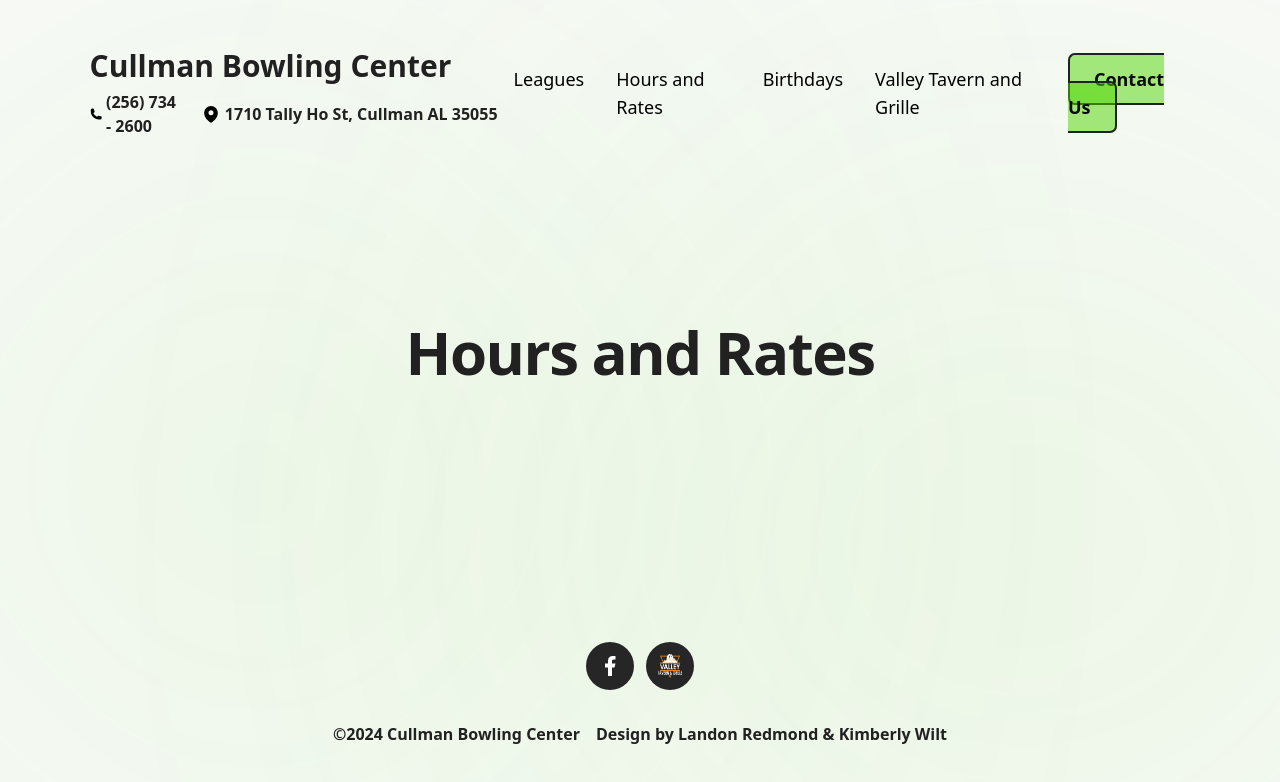
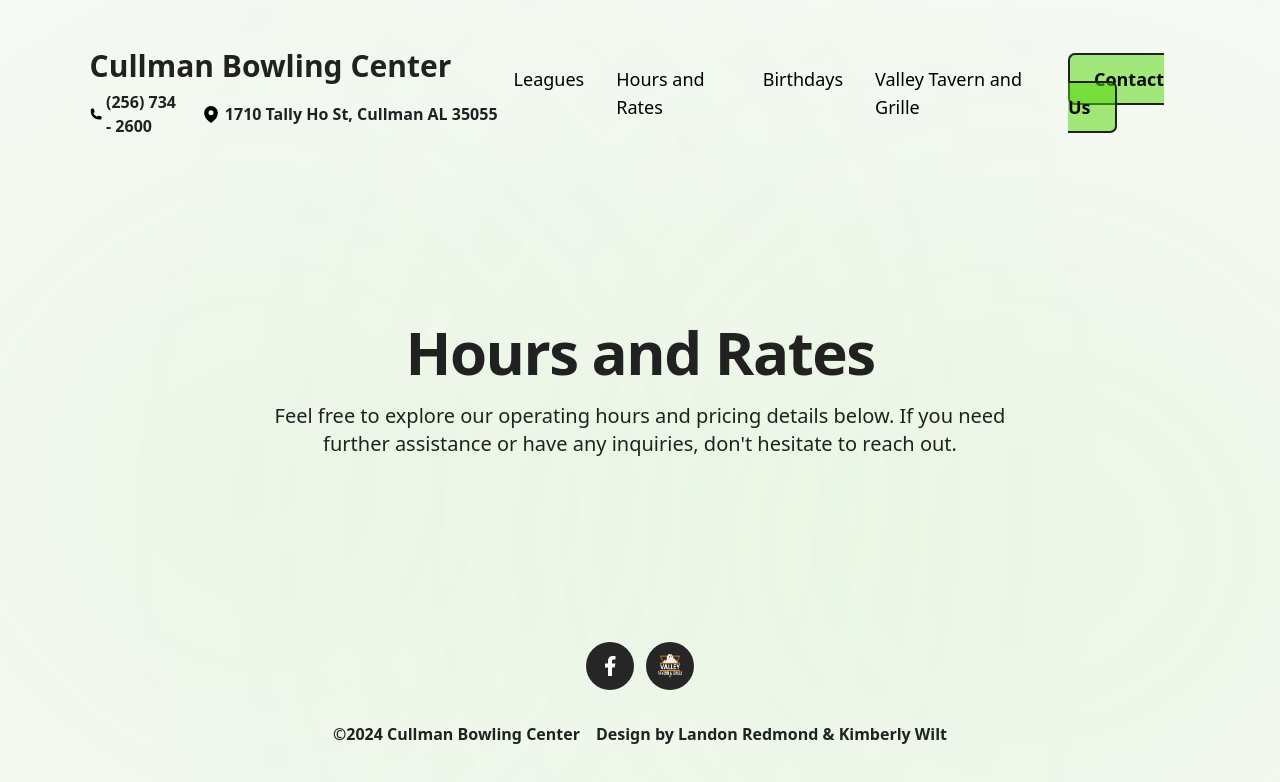
Before and after one commit to Lanred-Dev/cullman-bowling-alley, a SvelteKit app: page /hours-and-rates in a window 1280 px wide. Shown: the top 782 px of the page. Built offline with nearby package versions, Linux system fonts and the light colour scheme.

Commit message:
Add page description.

```diff
--- a/src/routes/(public)/hours-and-rates/+page.svelte
+++ b/src/routes/(public)/hours-and-rates/+page.svelte
@@ -2,4 +2,4 @@
     import Hero from "$lib/components/infoPage/hero.svelte";
 </script>
 
-<Hero title="Hours and Rates" mini={true} />
+<Hero title="Hours and Rates" description="Feel free to explore our operating hours and pricing details below. If you need further assistance or have any inquiries, don't hesitate to reach out." mini={true} />
```
